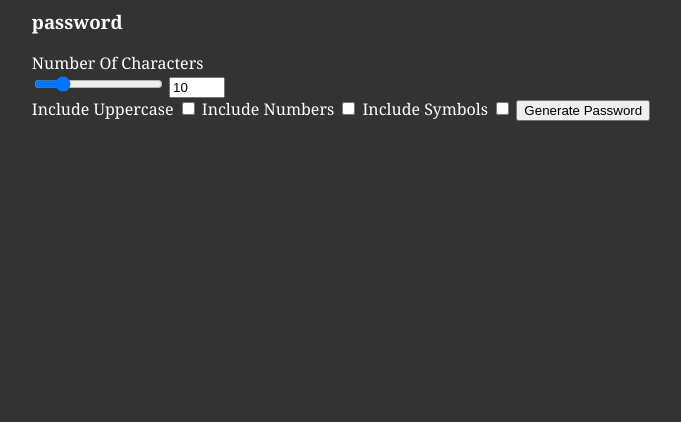
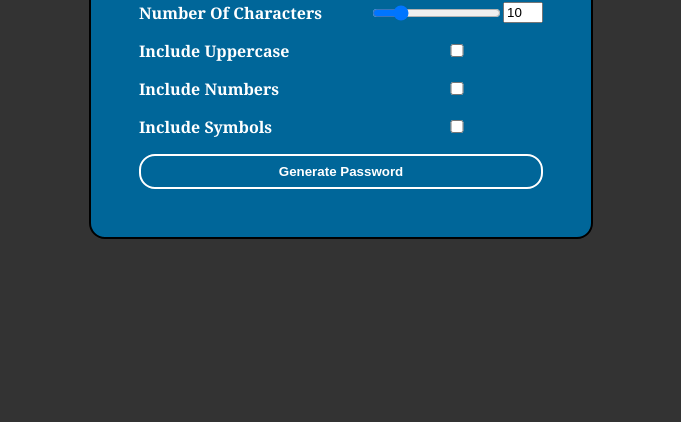
Before and after one commit to patrickdavein/password-gen, a plain HTML site: page index.html in a window 1280 px wide. Shown: the part 378-800 px from the top of the page, without its empty margins (299-980 px from the left). Drawn offline with Linux system fonts and the light colour scheme.

Commit message:
style commit

```diff
--- a/style.css
+++ b/style.css
@@ -8,3 +8,70 @@ body {
   align-items: center;
   font-family: Georgia, 'Times New Roman', Times, serif;
 }
+
+.container {
+  background-color: #006699;
+  padding: 3rem;
+  border-radius: 1rem;
+  border: 2px solid black;
+  display: flex;
+  justify-content: center;
+  align-items: center;
+  flex-direction: column;
+}
+
+.form {
+  display: grid;
+  grid-template-columns: auto auto;
+  row-gap: 1rem;
+  column-gap: 3rem;
+  justify-content: center;
+  align-items: center;
+}
+
+.title {
+  margin: 0;
+  text-align: center;
+}
+
+label {
+  font-weight: bold;
+}
+
+.character-amount-container {
+  display: flex;
+  align-items: center;
+}
+
+.number-input {
+  width: 2rem;
+}
+
+.password-display {
+  background-color: white;
+  color: black;
+  padding: 1rem;
+  border: 1px solid #333;
+  height: 2rem;
+  width: 350px;
+  display: flex;
+  justify-content: center;
+  align-items: center;
+  word-break: break-all;
+  border-radius: .5rem;
+}
+
+.btn {
+  grid-column: span 2;
+  background-color: transparent;
+  border: 2px solid white;
+  color: white;
+  padding: .5rem 1rem;
+  font-weight: bold;
+  cursor: pointer;
+  border-radius: 1rem;
+}
+
+.btn:hover {
+  background-color: #FFFFFF33;
+}
```
